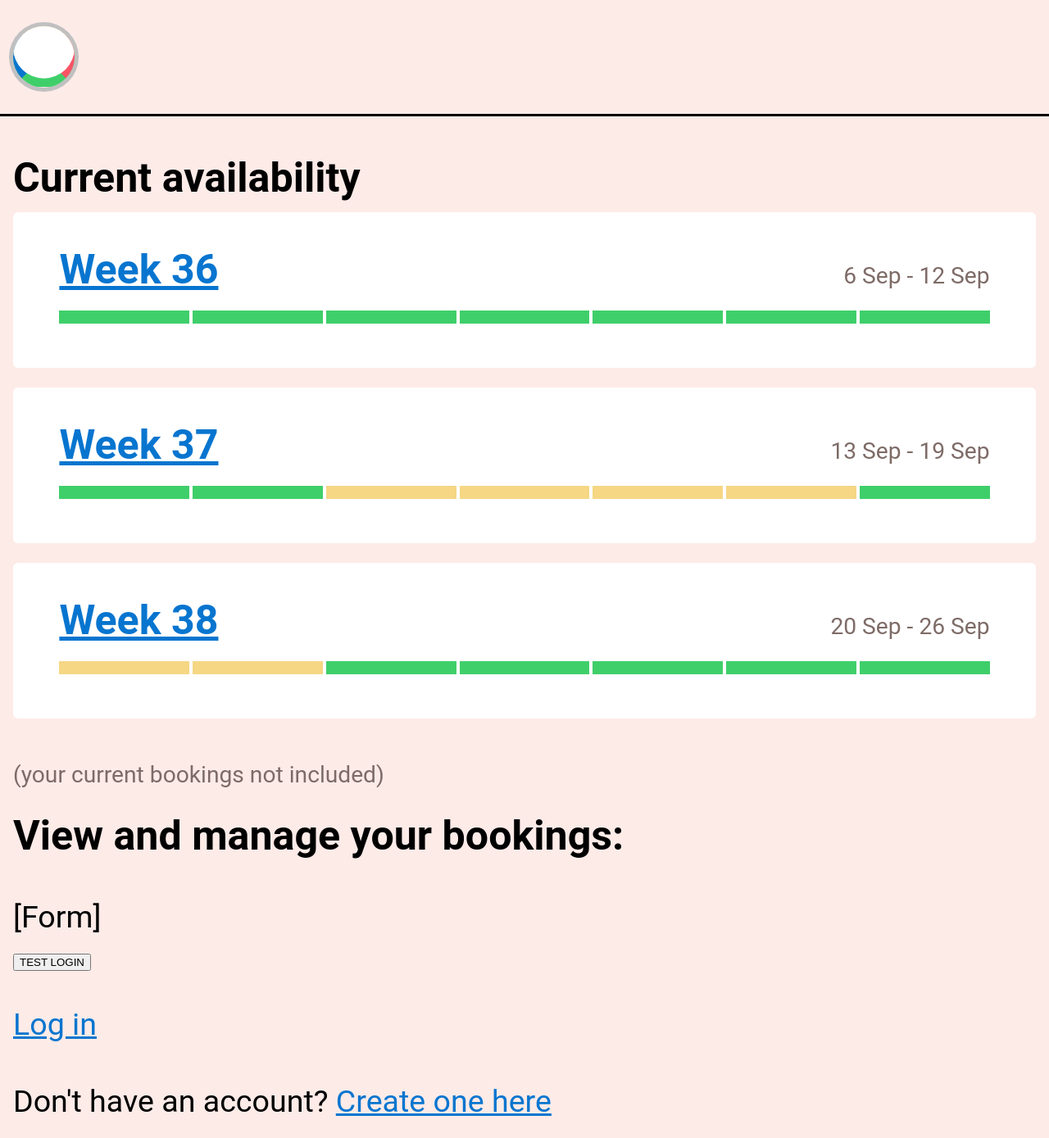
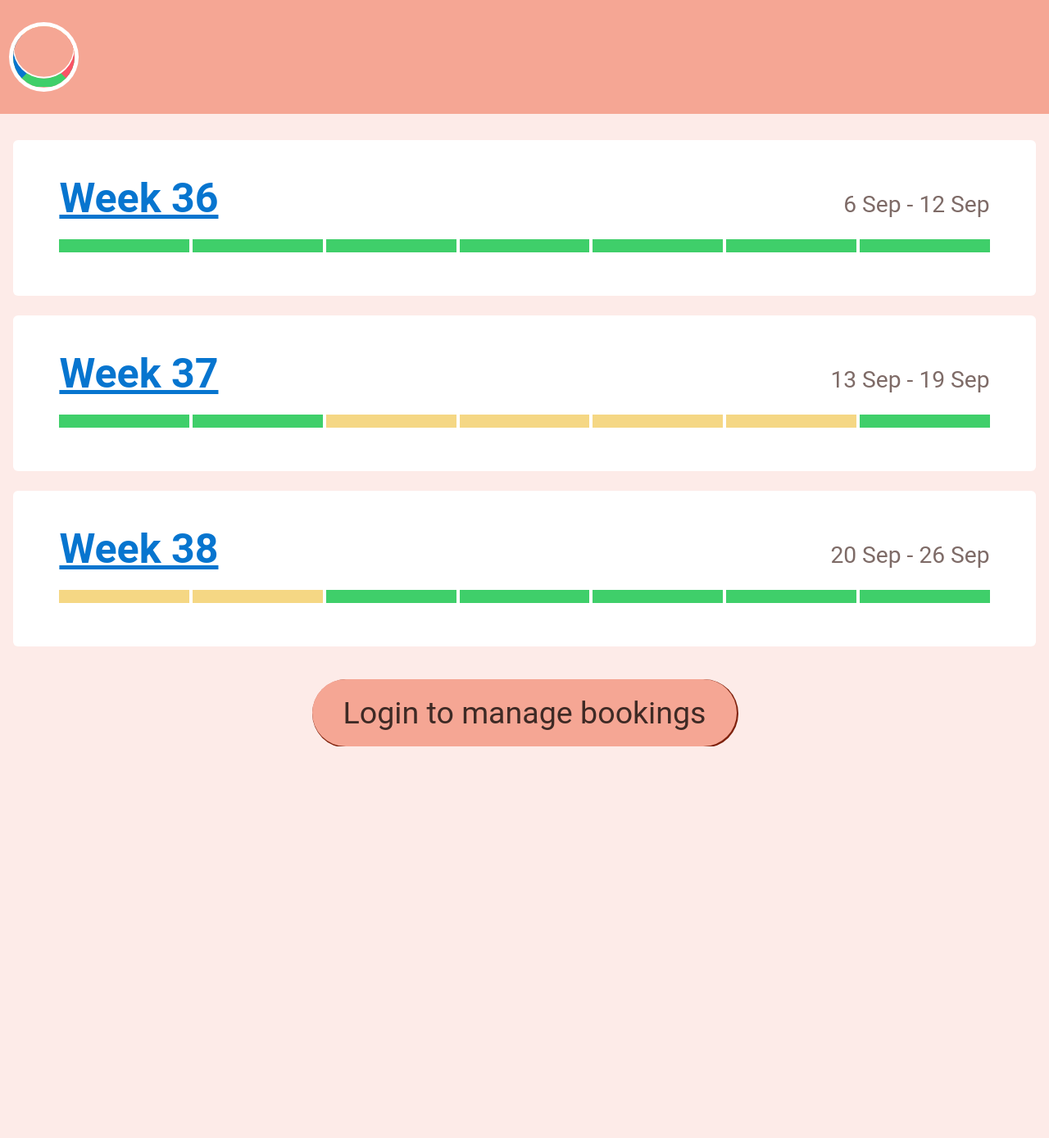
Before and after one commit to jenshedqvist/laundryday, a Next.js app: page / in a window 1280 px wide. Shown: the whole page at 82% size. After the commit the page ends 911 px from the top, so only its background shows below. Built offline with nearby package versions, Linux system fonts and the light colour scheme.

Commit message:
Some last minute stylings

```diff
--- a/components/button/button.module.css
+++ b/components/button/button.module.css
@@ -3,6 +3,7 @@
   --bg: var(--token-color-peach);
   --color-lightness: 0%;
 
+  display: inline-block;
   font-size: var(--font-size);
   padding: calc(var(--font-size) / 2) var(--font-size);
   box-shadow: 1px 1px 0 1px var(--token-color-peach-dark);
@@ -10,4 +11,5 @@
   background: var(--bg);
   border: 0;
   border-radius: 4rem;
+  text-decoration: none;
 }
--- a/components/header/header.module.css
+++ b/components/header/header.module.css
@@ -1,4 +1,7 @@
 .header {
+  /*  position: fixed;
+  top: 0;
+  left: 0; */
   padding: calc(var(--token-base-unit-rem) * 4) 0;
-  border-bottom: var(--token-border-rem-3) solid;
+  background: var(--token-color-peach);
 }
--- a/components/header/index.tsx
+++ b/components/header/index.tsx
@@ -1,6 +1,10 @@
 import React from 'react';
+import Link from 'next/link';
+import classNames from 'classnames';
+import Routes from '../../data/routes';
 import Container from '../container';
 import Logo from '../logo';
+import spaceUtil from '../../styles/utils/space.module.css';
 import styles from './header.module.css';
 
 interface HeaderProps extends React.HTMLAttributes<HTMLElement> {
@@ -9,9 +13,11 @@ interface HeaderProps extends React.HTMLAttributes<HTMLElement> {
 
 export default function Header({ children, ...restProps }: HeaderProps) {
   return (
-    <header className={styles.header} {...restProps}>
+    <header className={classNames(styles.header)} {...restProps}>
       <Container>
-        <Logo />
+        <Link href={`/${Routes.Home}/`}>
+          <Logo />
+        </Link>
         {children}
       </Container>
     </header>
--- a/components/logo/logo.module.css
+++ b/components/logo/logo.module.css
@@ -13,7 +13,7 @@
   height: var(--size);
   border-radius: var(--size);
   overflow: hidden;
-  box-shadow: 0 0 0 calc(var(--size) / 15) silver;
+  box-shadow: 0 0 0 calc(var(--size) / 15) white;
 }
 .laundry {
   border: solid calc(var(--size) / 2);
@@ -31,9 +31,10 @@
   width: var(--size);
   height: var(--size);
   border-radius: 100%;
-  background-color: #fff;
+  background-color: var(--token-color-peach);
   animation: rotate-unevenly var(--animation-speed) infinite ease-in-out;
   transform: translate(0%, -15%);
+  box-shadow: 0 -1px 0 1px white inset;
 }
 
 @keyframes rotate {
--- a/containers/calendarView/index.tsx
+++ b/containers/calendarView/index.tsx
@@ -34,6 +34,7 @@ enum EditStates {
 export default function CalendarView({
   bookings,
   weeklyCalendar,
+  className,
 }: CalendarContainerProps) {
   const [bodyBounds, setBodyBounds] = React.useState<DOMRect>();
   const [focusedHour, setFocusedHour] = React.useState<number>(0);
@@ -73,7 +74,7 @@ export default function CalendarView({
       {weeklyCalendar.map((weeklyDates: WeeklyDates) => {
         return (
           <Card
-            className={spaceUtil.mb3}
+            className={classNames(spaceUtil.mb3, className)}
             key={weeklyDates.week}
             id={createWeekUID(weeklyDates.week)}
           >
--- a/pages/index.tsx
+++ b/pages/index.tsx
@@ -21,6 +21,7 @@ import Container from '../components/container';
 import Text from '../components/text';
 import Card from '../components/card';
 import UtzList from '../components/utzList';
+import buttonStyles from '../components/button/button.module.css';
 import spaceUtil from '../styles/utils/space.module.css';
 import flexUtils from '../styles/utils/flex.module.css';
 
@@ -45,8 +46,7 @@ export default function Home({ bookings }: { bookings: Booking[] }) {
       </Head>
       <Header />
       <Container>
-        <Text.Prose>
-          <h2>Current availability</h2>
+        <Text.Prose className={spaceUtil.mt4}>
           {weeklyCalendar
             .filter(function filterThreeWeeks(weeklyDates: WeeklyDates) {
               return isWithinRange(weekRange, weeklyDates.week);
@@ -106,28 +106,12 @@ export default function Home({ bookings }: { bookings: Booking[] }) {
                 </div>
               );
             })}
-
-          <p>
-            <small>(your current bookings not included)</small>
-          </p>
-          <h3>View and manage your bookings:</h3>
-          <p>[Form]</p>
-          <button
-            onClick={(event) => {
-              event.preventDefault();
-              setIsAuthenticated(true);
-            }}
-          >
-            TEST LOGIN
-          </button>
-          <p>
-            <Link href={`/${Routes.Login}`}>Log in</Link>
-          </p>
-          <p>
-            Don't have an account?{' '}
-            <Link href={`/${Routes.Register}`}>Create one here</Link>
-          </p>
         </Text.Prose>
+        <div style={{ textAlign: 'center' }} className={spaceUtil.mt5}>
+          <Link href={`/${Routes.Login}`}>
+            <a className={buttonStyles.button}>Login to manage bookings</a>
+          </Link>
+        </div>
       </Container>
       <Footer />
     </>
--- a/pages/login.tsx
+++ b/pages/login.tsx
@@ -1,5 +1,6 @@
 import React from 'react';
 import Head from 'next/head';
+import classNames from 'classnames';
 import { useRouter } from 'next/router';
 import { UserContext } from '../contexts/User';
 import Routes from '../data/routes';
@@ -32,9 +33,8 @@ export default function Login() {
       </Head>
       <Header />
       <Container>
-        <Card className={sizeUtil.size1of2}>
+        <Card className={classNames(sizeUtil.size1of2, spaceUtil.mt4)}>
           <form
-            className={spaceUtil.mt3}
             action={redirectPath}
             method="POST"
             onSubmit={(event) => {
```
Also changed, not shown: pages/week/[num].tsx (+6 -2 lines).
